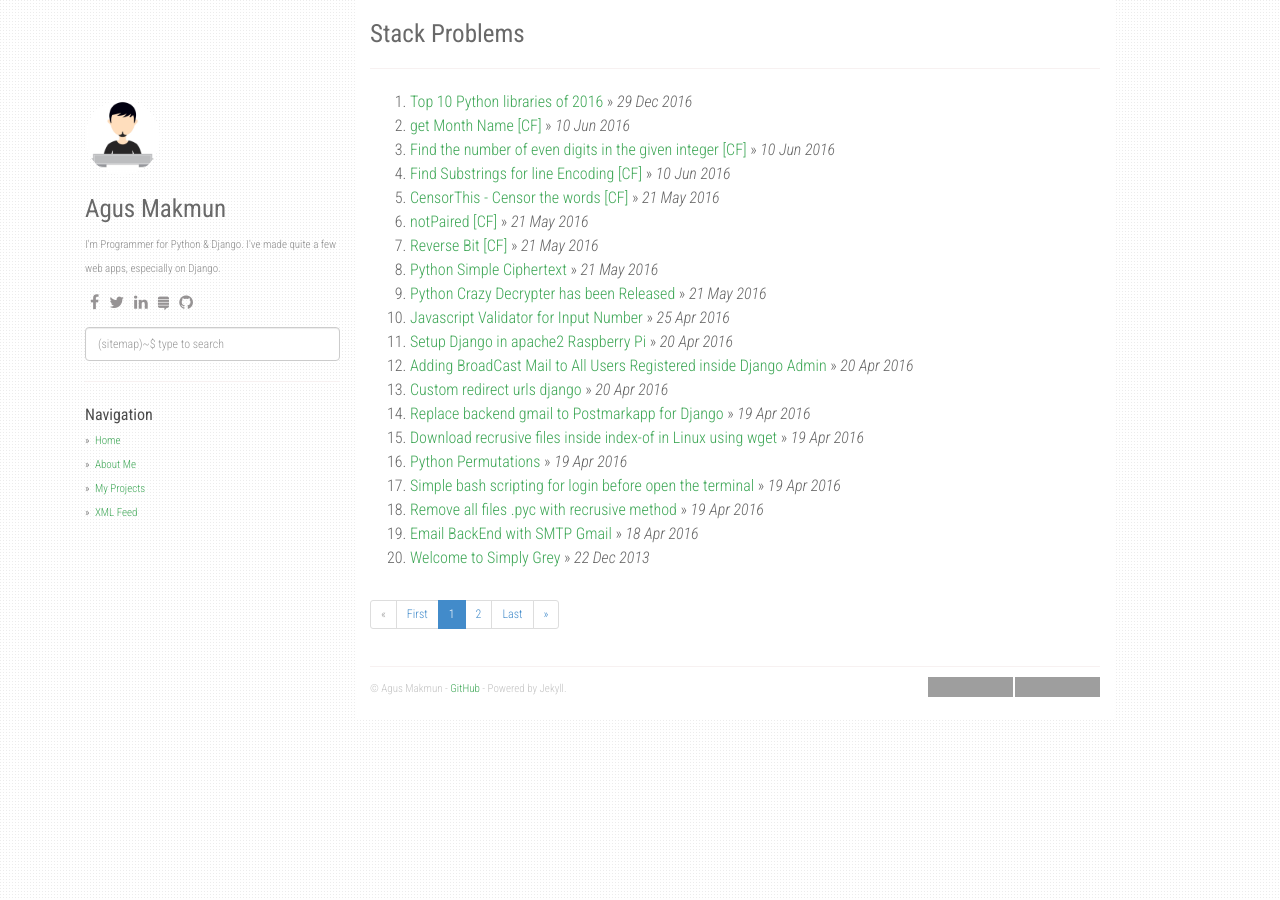
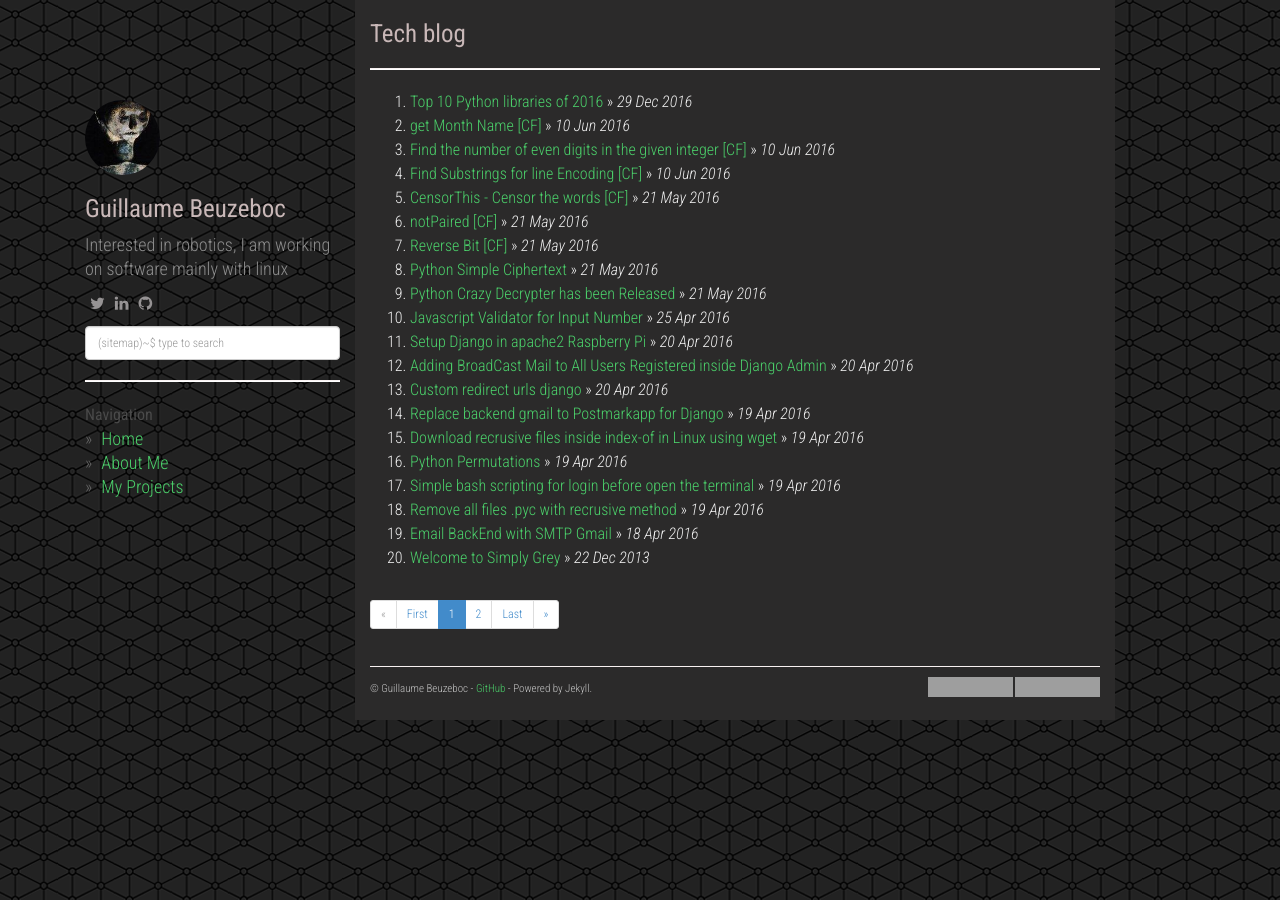
Before and after one commit to agusmakmun/agusmakmun.github.io, a Jekyll site: the page built from index.html, in a window 1280 px wide. Built offline with Jekyll 4.4.1, drawn with Linux system fonts in a browser that asks for light colours; nearby versions of some CDN libraries; the list of posts is cut into pages by our own code; grey boxes are pictures that could not be loaded.

Commit message:
feat(firstConfig)

```diff
--- a/_config.yml
+++ b/_config.yml
@@ -1,9 +1,9 @@
-title: Stack Problems
-description: My Personal Stack Problems
-author: Agus Makmun
-github: https://github.com/agusmakmun
-about: I'm Programmer for Python & Django. I've made quite a few web apps, especially on Django.
-disqus_shortname: stackproblems
+title: Tech blog
+description: My Personal blog about tech topics
+author: Guillaume Beuzeboc
+github: https://github.com/Guillaumebeuzeboc
+about: Interested in robotics, I am working on software mainly with linux
+disqus_shortname: BeuzebocBlob
 google_analytics: UA-XXXXXXXX-Y
 avatar_url: /static/img/avatar.jpg
 
@@ -16,30 +16,23 @@ collections:
     permalink: /project/:path/
 
 social:
-    - icon: fa-facebook
-      link: "#"
     - icon: fa-twitter
-      link: "#"
+      link: "https://twitter.com/BeuzebocG"
     - icon: fa-linkedin
-      link: "#"
-    - icon: fa-stack-exchange
-      link: "#"
+      link: "https://www.linkedin.com/in/guillaume-beuzeboc/"
     - icon: fa-github
-      link: "https://github.com/agusmakmun"
+      link: "https://github.com/Guillaumebeuzeboc"
 
 share:
-  twitter_username: github.io
-  fb_appid: 1749788565247320
+  twitter_username: BeuzebocG
 
 urls:
     - text: About Me
       url: /about/
     - text: My Projects
       url: /projects/
-    - text: XML Feed
-      url: /feed.xml
 
-url: "https://agusmakmun.github.io"
+url: "https://guillaumebeuzeboc.github.io/"
 baseurl: ""
 paginate: 20
 per_page: 20
--- a/static/css/main.css
+++ b/static/css/main.css
@@ -4,7 +4,7 @@ body {
   line-height: 1.5em;
   font-weight: 300;
   font-size: 16px;
-  color: #666;
+  color: #EEEEEE;
 }
 hr {
   margin-top: 20px;
@@ -19,7 +19,7 @@ span.time, span.categories {
   font-size: 11px;
 }
 h1, h2, h3 {
-  color: #696969;
+  color: #C9B8B8;
   font-weight: normal;
 }
 h1 {
@@ -31,7 +31,7 @@ h2, h3 {
 }
 a, a:link, a:active {
   text-decoration: none;
-  color: #3fa757;
+  color: #4BCF6A;
 }
 a:hover {
   color: #B3B3B3;
@@ -40,7 +40,7 @@ a:hover {
 
 /* Layout */
 .main-layout {
-  background: #fff;
+  background: #2B2A2A;
 }
 .sidebar-nav {
   margin: 0;
@@ -84,7 +84,7 @@ footer {
 /* Left column */
 div.col-sm-3 {
   margin-top: 100px;
-  font-size: 11px;
+  font-size: 18px;
   color: #666;
 }
 div.col-sm-3 strong {
```
Also changed, not shown: static/img/avatar.jpg, static/img/subtle_dots.png.
